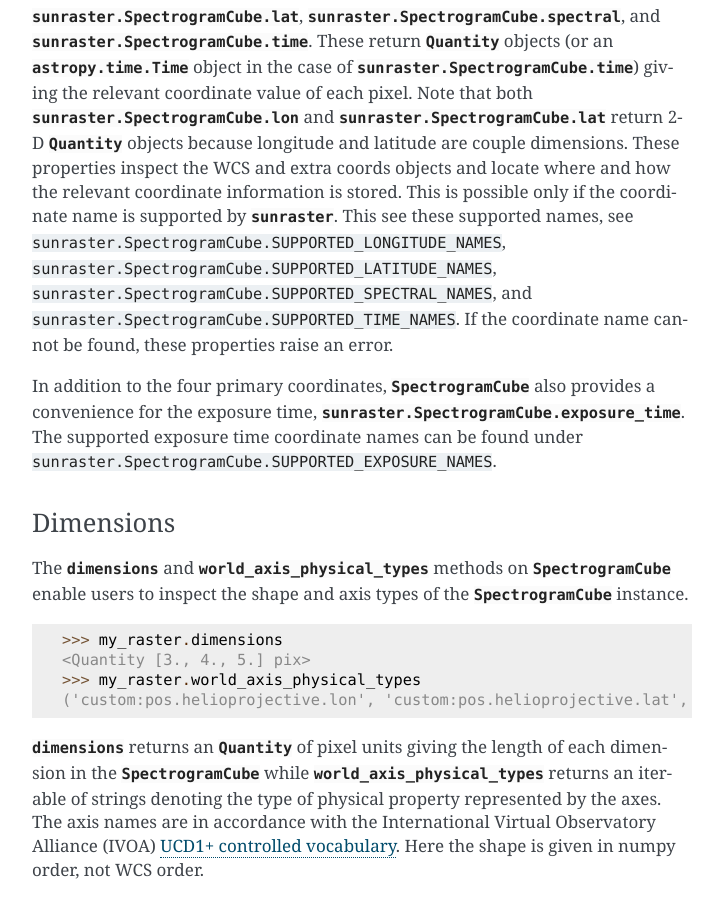
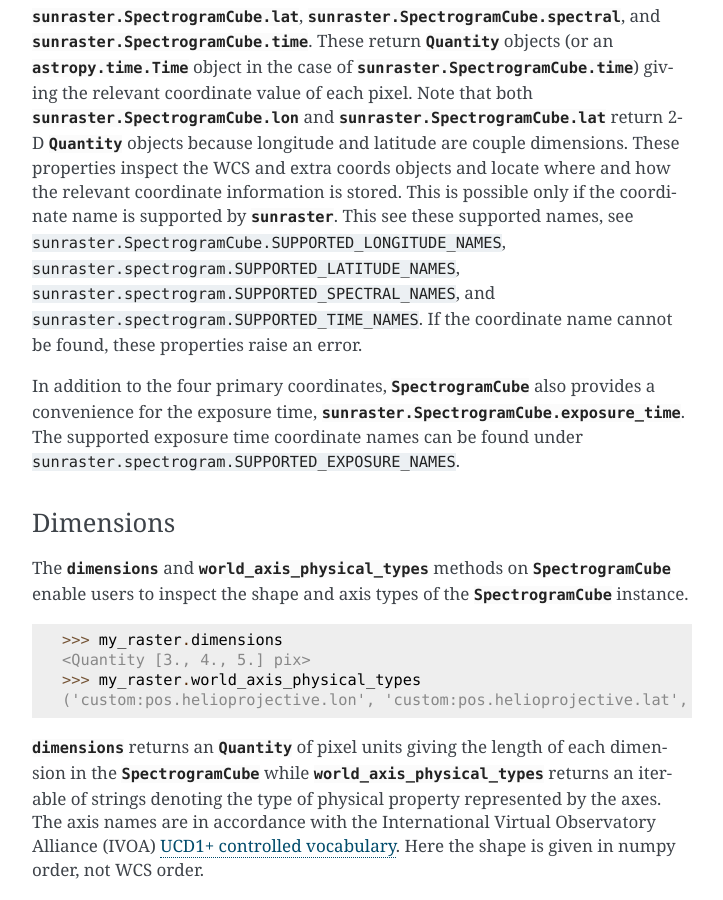
Before and after one commit to sunpy/sunraster, a Sphinx documentation site: the page built from docs/data_classes.rst, in a window 1280 px wide and 900 px high, scrolled down 2727 px. Shown: the whole window, without its empty margins (388-1111 px from the left). Built offline with Sphinx 7.4.7, drawn with Linux system fonts in a browser that asks for light colours; the version number could not be read and is left out.

Commit message:
Apply suggestions from code review
Co-Authored-By: DanRyanIrish <ryand5@tcd.ie>

```diff
--- a/docs/data_classes.rst
+++ b/docs/data_classes.rst
@@ -156,15 +156,15 @@ These properties inspect the WCS and extra coords objects and locate where and
 how the relevant coordinate information is stored.
 This is possible only if the coordinate name is supported by `sunraster`.
 This see these supported names, see ``sunraster.SpectrogramCube.SUPPORTED_LONGITUDE_NAMES``,
-``sunraster.SpectrogramCube.SUPPORTED_LATITUDE_NAMES``,
-``sunraster.SpectrogramCube.SUPPORTED_SPECTRAL_NAMES``, and
-``sunraster.SpectrogramCube.SUPPORTED_TIME_NAMES``.
+``sunraster.spectrogram.SUPPORTED_LATITUDE_NAMES``,
+``sunraster.spectrogram.SUPPORTED_SPECTRAL_NAMES``, and
+``sunraster.spectrogram.SUPPORTED_TIME_NAMES``.
 If the coordinate name cannot be found, these properties raise an error.
 
 In addition to the four primary coordinates, `~sunraster.SpectrogramCube` also provides a
 convenience for the exposure time, `sunraster.SpectrogramCube.exposure_time`.
 The supported exposure time coordinate names can be found under
-``sunraster.SpectrogramCube.SUPPORTED_EXPOSURE_NAMES``.
+``sunraster.spectrogram.SUPPORTED_EXPOSURE_NAMES``.
 
 Dimensions
 ^^^^^^^^^^
```
